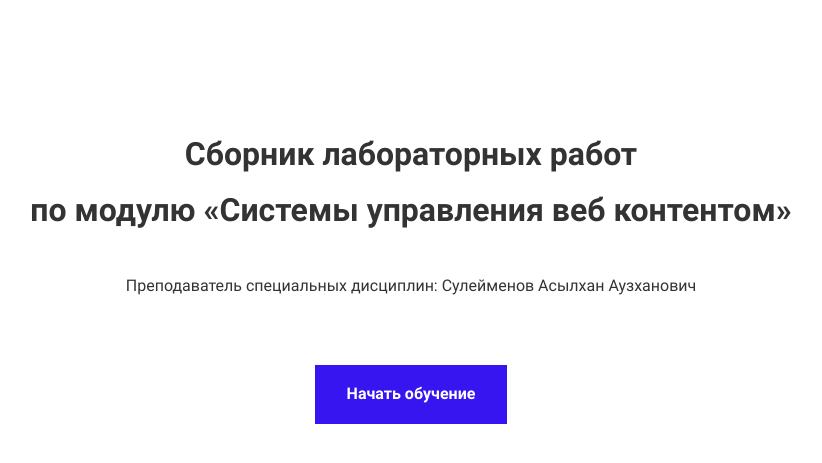
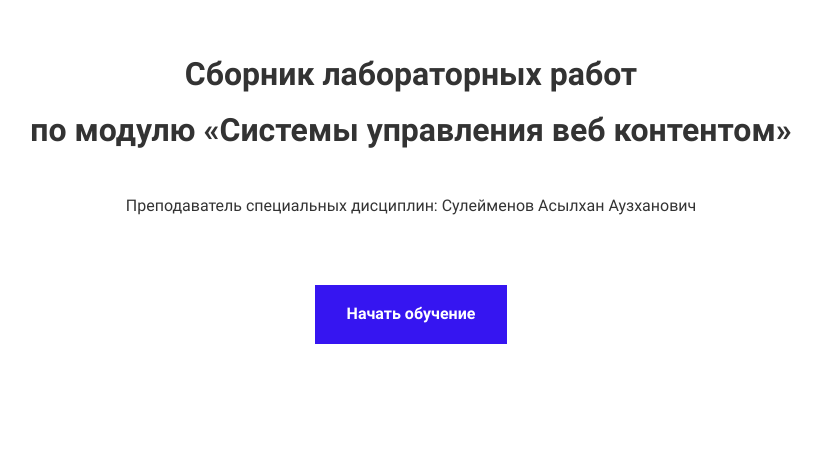
Before and after one commit to sulleimenov/book, a website: page app/index.html in a window 1280 px wide. Shown: the part 205-668 px from the top of the page, without its empty margins (229-1051 px from the left). Drawn offline with nearby package versions, Linux system fonts and the light colour scheme; files that its build step writes are made by us from their sources.

Commit message:
fix page welcome

```diff
--- a/app/index.html
+++ b/app/index.html
@@ -1,7 +1,7 @@
 <!--#set var="title" value="Сборник лабораторных работ" -->
 <!--#include virtual="/parts/header.html" -->
 
-<div class="container">
+<div class="container" style="padding-top: 0; padding-bottom: 0;">
 	<div class="offer">
 		<h1 class="offer__title">Сборник лабораторных работ <br>по модулю «Системы управления веб контентом»</h1>
 		<h2 class="offer__subtitle">Преподаватель специальных дисциплин: Сулейменов Асылхан Аузханович</h2>
```
